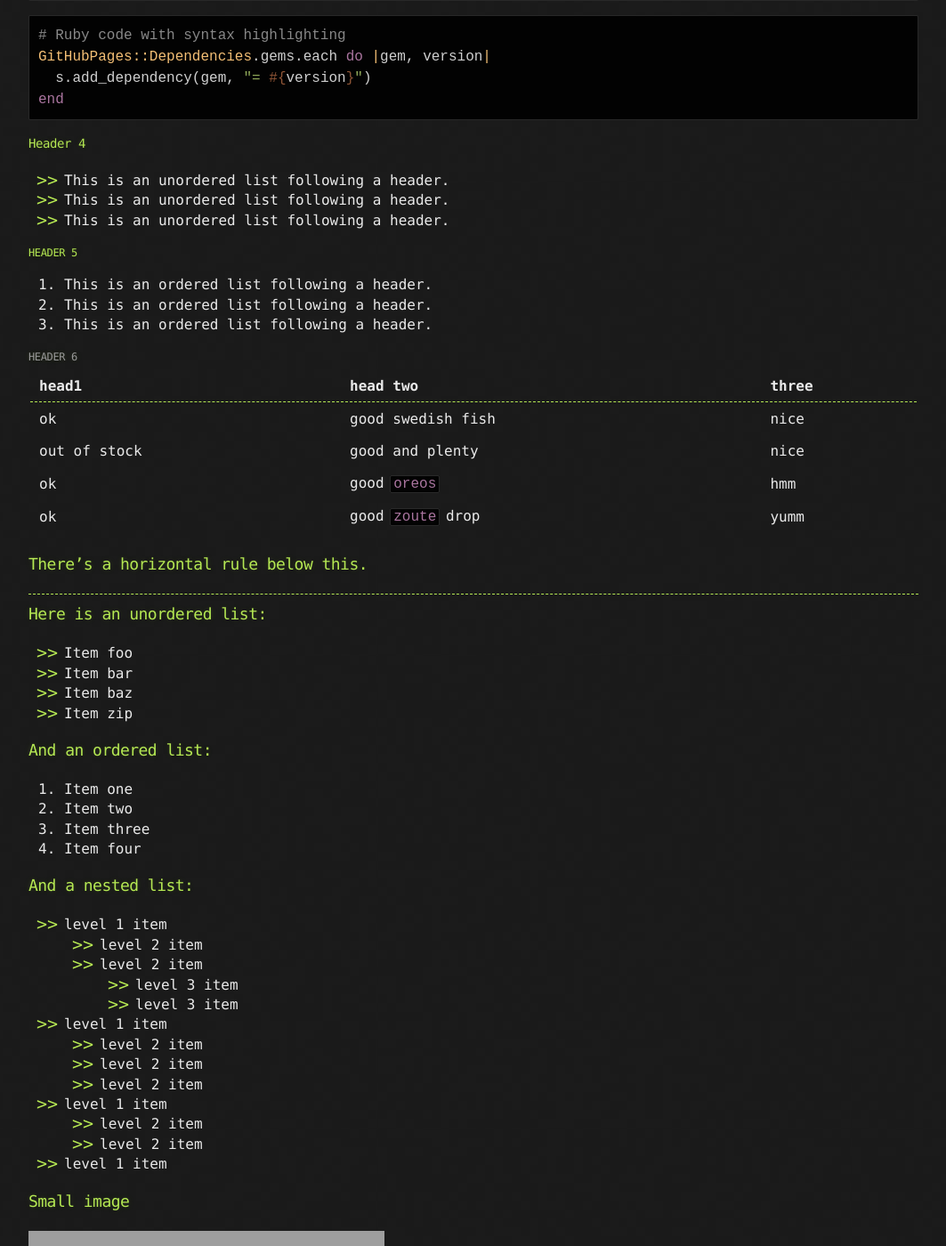
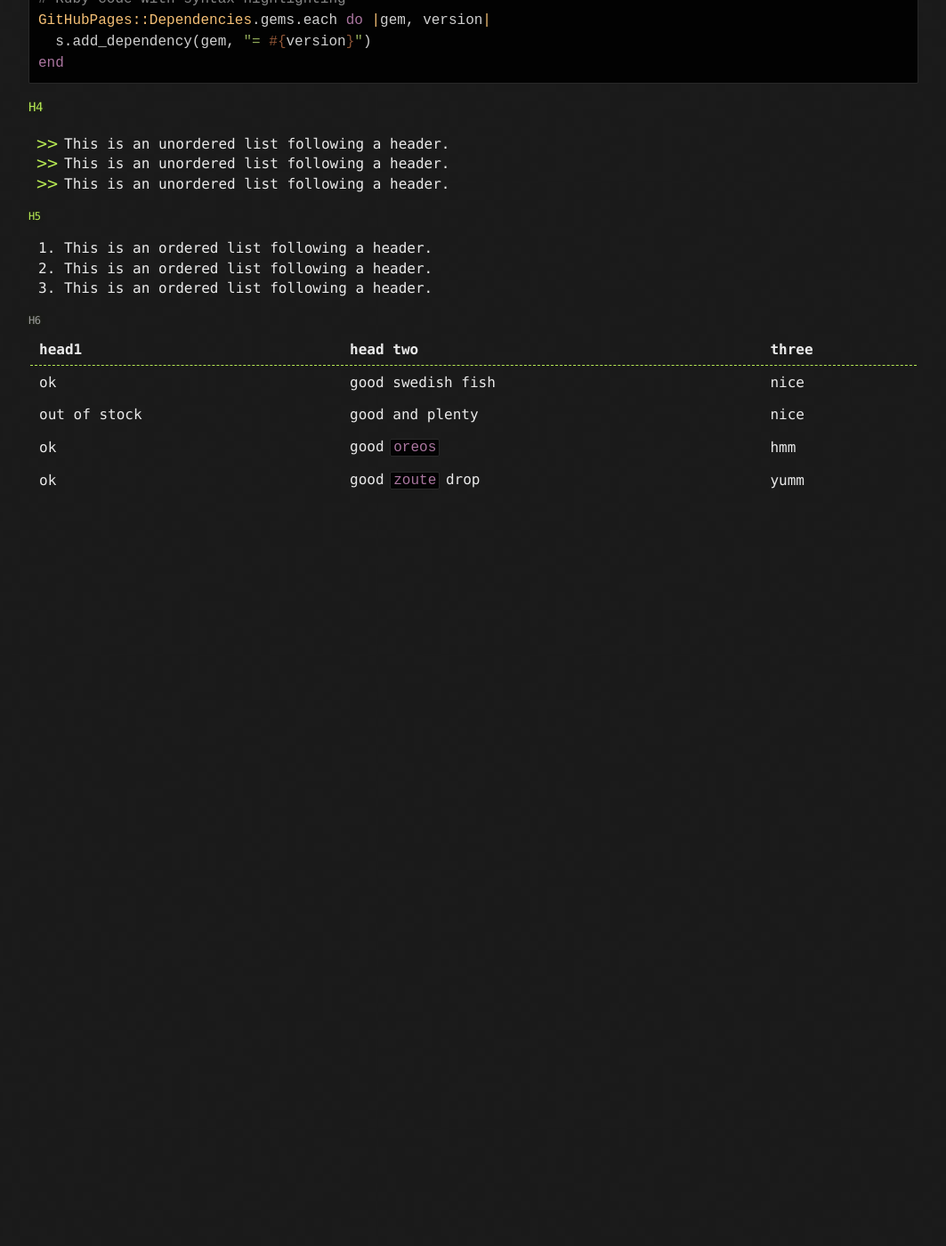
Before and after one commit to adhiansyah/adhiansyah.github.io, a Jekyll site: the page built from index.md, in a window 1280 px wide and 1400 px high, scrolled down 860 px. Shown: the whole window at 89% size, without its empty margins (108-1171 px from the left). Built offline with Jekyll 4.4.1, drawn with Linux system fonts in a browser that asks for light colours; our own code applies the rules of GitHub Pages for plain Markdown files; after the commit the page ends 1439 px from its top, so only the background shows below that; some of the changed text lies outside the part shown; grey boxes are pictures that could not be loaded.

Commit message:
Memperbarui index.md

````diff
--- a/index.md
+++ b/index.md
@@ -5,21 +5,19 @@
 # Selamat datang di weblog saya
 Petama kali dibuat pada 24 November 2018, saya baru mengubah total tampilan weblog saya pada 15 Desember 2019 karena tidak ada waktu yang tepat untuk mengubah dan pada waktu itu saya agak bosan dengan teknologi web.
 
-Text can be **bold**, _italic_, ~~strikethrough~~ or `keyword`.
-
 [Link to another page](./another-page.html).
 
-# Header 1
+# H1
 
 This is a normal paragraph following a header. GitHub is a code hosting platform for version control and collaboration. It lets you and others work together on projects from anywhere.
 
-## Header 2
+## H2
 
 > This is a blockquote following a header.
 >
 > When something is important enough, you do it even if the odds are not in your favor.
 
-### Header 3
+### H3
 
 ```js
 // Javascript code with syntax highlighting.
@@ -36,19 +34,19 @@
 end
 ```
 
-#### Header 4
+#### H4
 
 *   This is an unordered list following a header.
 *   This is an unordered list following a header.
 *   This is an unordered list following a header.
 
-##### Header 5
+##### H5
 
 1.  This is an ordered list following a header.
 2.  This is an ordered list following a header.
 3.  This is an ordered list following a header.
 
-###### Header 6
+###### H6
 
 | head1        | head two          | three |
 |:-------------|:------------------|:------|
@@ -56,67 +54,3 @@
 | out of stock | good and plenty   | nice  |
 | ok           | good `oreos`      | hmm   |
 | ok           | good `zoute` drop | yumm  |
-
-### There's a horizontal rule below this.
-
-* * *
-
-### Here is an unordered list:
-
-*   Item foo
-*   Item bar
-*   Item baz
-*   Item zip
-
-### And an ordered list:
-
-1.  Item one
-1.  Item two
-1.  Item three
-1.  Item four
-
-### And a nested list:
-
-- level 1 item
-  - level 2 item
-  - level 2 item
-    - level 3 item
-    - level 3 item
-- level 1 item
-  - level 2 item
-  - level 2 item
-  - level 2 item
-- level 1 item
-  - level 2 item
-  - level 2 item
-- level 1 item
-
-### Small image
-
-![Octocat](https://github.githubassets.com/images/icons/emoji/octocat.png)
-
-### Large image
-
-![Branching](https://guides.github.com/activities/hello-world/branching.png)
-
-
-### Definition lists can be used with HTML syntax.
-
-<dl>
-<dt>Name</dt>
-<dd>Godzilla</dd>
-<dt>Born</dt>
-<dd>1952</dd>
-<dt>Birthplace</dt>
-<dd>Japan</dd>
-<dt>Color</dt>
-<dd>Green</dd>
-</dl>
-
-```
-Long, single-line code blocks should not wrap. They should horizontally scroll if they are too long. This line should be long enough to demonstrate this.
-```
-
-```
-The final element.
-```
````
